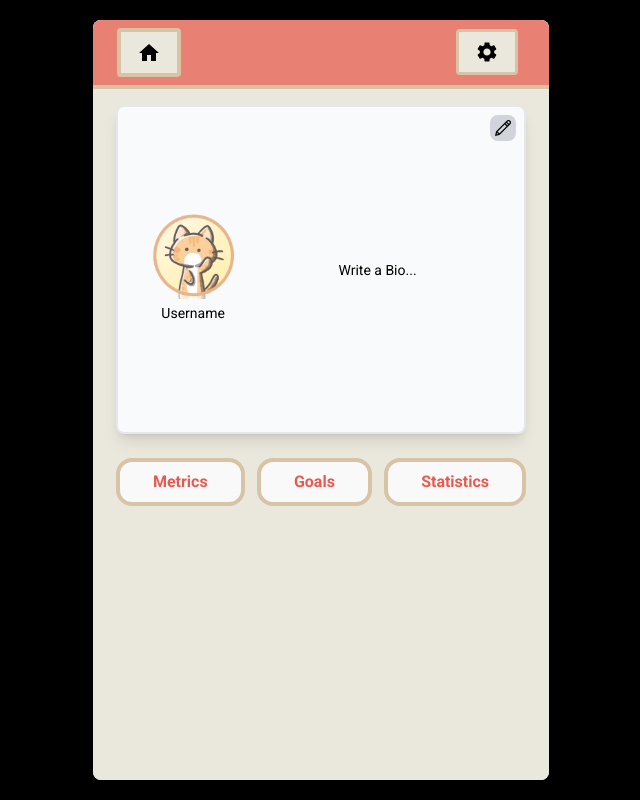
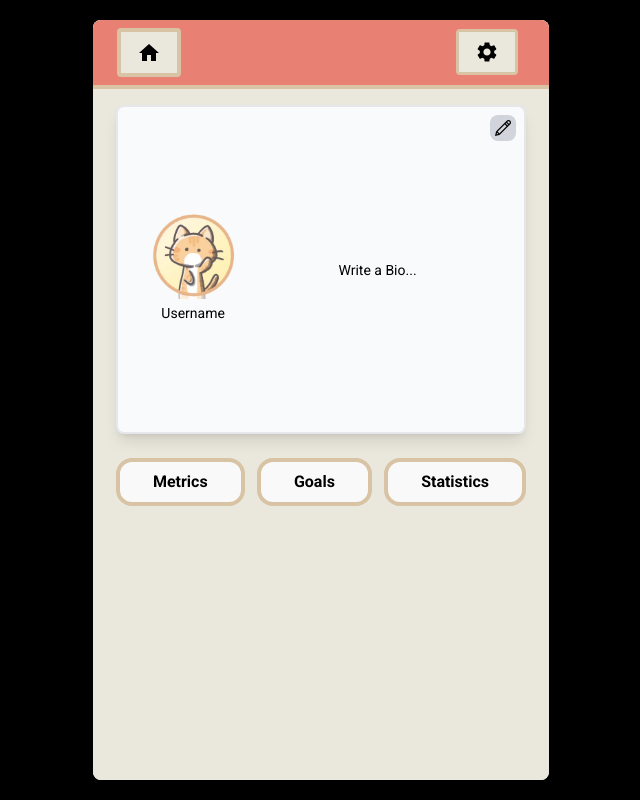
Before and after one commit to JoshuaW13/ConceptFitness, a React (Vite) app in the folder conceptFitness/: page /profile in a window 1280 px wide. Shown: the whole page, without its empty margins (319-959 px from the left). Built offline with nearby package versions, Linux system fonts and the light colour scheme.

Commit message:
changed profile page buttons to black

```diff
--- a/conceptFitness/src/pages/Profile.jsx
+++ b/conceptFitness/src/pages/Profile.jsx
@@ -140,11 +140,11 @@ function Profile() {
               {showProfileInfo && <ProfileInfo data={profileData} />}
           </div>
           <div className='flex flex-wrap justify-center gap-3 w-full m-2'>
-              <button className={`text-[#E85A4F] flex items-center justify-center p-2 border-4 border-[#D8C3A5] hover:border-[#E85A4F] rounded-2xl font-bold flex-grow ${activeTab === "Metrics" ? "bg-[#E85A4F] text-white" : ""}`}
+              <button className={`text-black flex items-center justify-center p-2 border-4 border-[#D8C3A5] hover:border-[#E85A4F] rounded-2xl font-bold flex-grow ${activeTab === "Metrics" ? "bg-[#E85A4F] text-white" : ""}`}
               onClick={() => handleMetrics('Metrics')}>Metrics</button>
-              <button className={`text-[#E85A4F] flex items-center justify-center p-2 border-4 border-[#D8C3A5] hover:border-[#E85A4F] rounded-2xl font-bold flex-grow ${activeTab === "Goals" ? "bg-[#E85A4F] text-white" : ""}`}
+              <button className={`text-black flex items-center justify-center p-2 border-4 border-[#D8C3A5] hover:border-[#E85A4F] rounded-2xl font-bold flex-grow ${activeTab === "Goals" ? "bg-[#E85A4F] text-white" : ""}`}
               onClick={() => handleGoals('Goals')}>Goals</button>
-              <button className={`text-[#E85A4F] flex items-center justify-center p-2 border-4 border-[#D8C3A5] hover:border-[#E85A4F] rounded-2xl font-bold flex-grow ${activeTab === "Statistics" ? "bg-[#E85A4F] text-white" : ""}`}
+              <button className={`text-black flex items-center justify-center p-2 border-4 border-[#D8C3A5] hover:border-[#E85A4F] rounded-2xl font-bold flex-grow ${activeTab === "Statistics" ? "bg-[#E85A4F] text-white" : ""}`}
               onClick={() => handleStatistics('Statistics')}>Statistics</button>
           </div>
           {showMetrics && <MetricsWindow unitSystem={unitSystem}/>}
```
